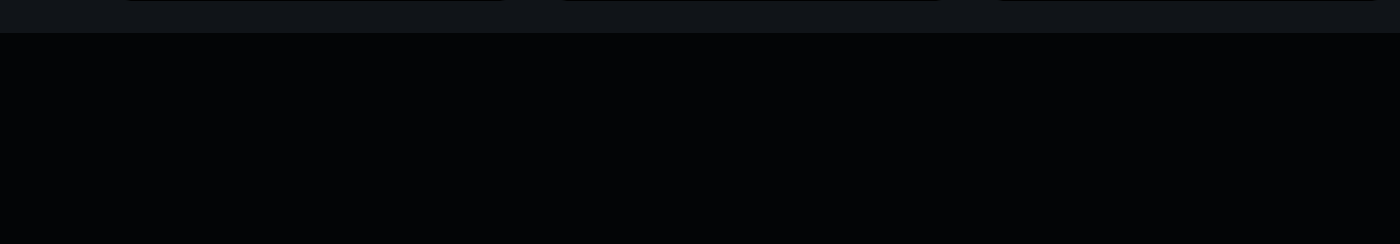
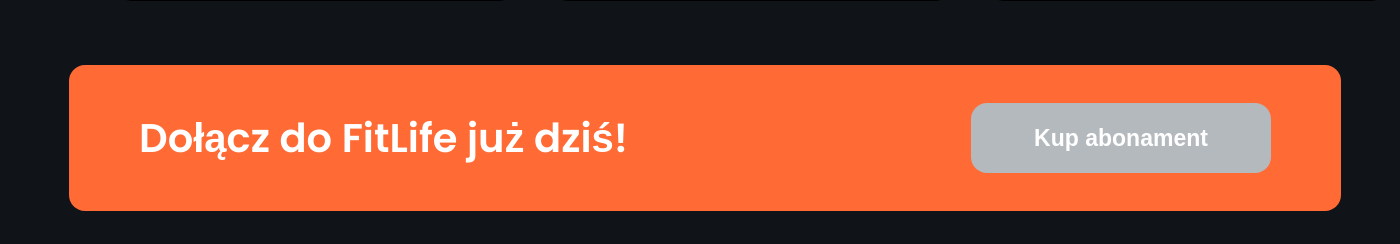
Before and after one commit to KirusaK/FitLife, a PHP site: page / in a window 1400 px wide. Shown: the part 1667-1911 px from the top of the page. Before the commit the page ends 1700 px from the top, so only its background shows below. Run offline with PHP 8.4, Linux system fonts and the light colour scheme.

Commit message:
Implement 'Dołącz do FitLife' CTA section with styles

```diff
--- a/index.html
+++ b/index.html
@@ -119,6 +119,16 @@
           </ul>
         </div>
       </section>
+      <section class="dolacz-section">
+        <div class="container">
+          <div class="dolacz-section__fitlife">
+            <h1 class="dolacz-section__title">Dołącz do FitLife już dziś!</h1>
+            <button class="dolacz-section__btn" type="button">
+              Kup abonament
+            </button>
+          </div>
+        </div>
+      </section>
     </main>
   </body>
   <script src="js/main.js"></script>
--- /dev/null
+++ b/scss/layouts/_dolacz-section.scss
@@ -0,0 +1,38 @@
+.dolacz-section {
+  background-color: var(--color-primary-normal);
+  padding: 32px 0 33px 0;
+
+  &__fitlife {
+    display: flex;
+    justify-content: space-between;
+    align-items: center;
+    margin: 0 49px;
+    padding: 0 70px;
+    background-color: var(--color-brand-orange);
+    width: 1272px;
+    height: 146px;
+    border: none;
+    border-radius: 16px;
+  }
+
+  &__title {
+    font-size: 40px;
+    font-weight: 600;
+  }
+
+  &__btn {
+    background-color: var(--color_button-gray);
+    width: 300px;
+    height: 70px;
+    color: white;
+    font-size: 23px;
+    font-weight: 600;
+    border: none;
+    border-radius: 16px;
+    transition: transform 0.5s ease;
+  }
+
+  &__btn:hover {
+    transform: scale(1.1);
+  }
+}
--- a/scss/main.scss
+++ b/scss/main.scss
@@ -1,9 +1,10 @@
+@import "./utils/fonts";
 @import "./base";
 @import "./utils/variables";
-@import "./utils/fonts";
 
 @import "./layouts/container";
+@import "./layouts/_dlaczego-section";
+@import "./layouts/dolacz-section";
 @import "./layouts/header";
 @import "./layouts/hero-section";
 @import "./layouts/_uslugi-section";
-@import "./layouts/_dlaczego-section";
```
Also changed, not shown: css/main.min.css, 1 other file.
